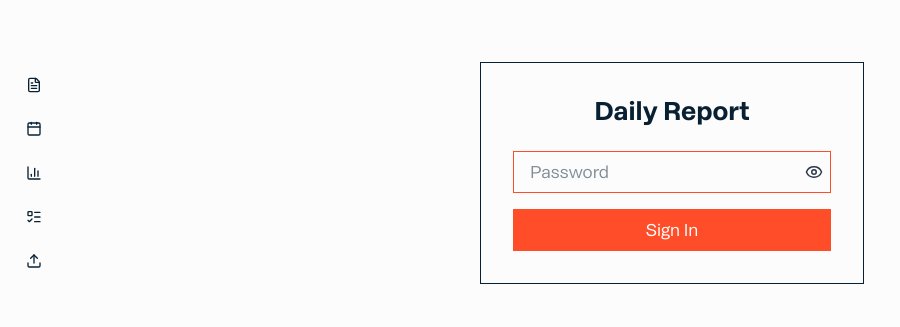
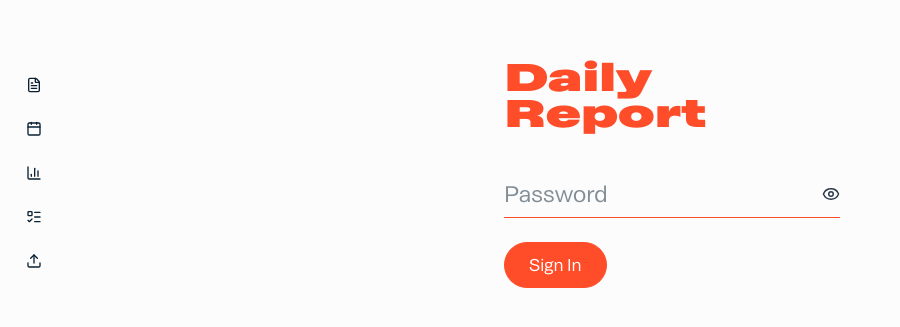
Before and after one commit to blacktails2/WLFT_Daily_Report, a Next.js app: page /login in a window 1280 px wide. Shown: the part 227-554 px from the top of the page, without its empty margins (0-900 px from the left). Built offline with nearby package versions, Linux system fonts and the light colour scheme.

Commit message:
edit login design

```diff
--- a/src/app/login/page.tsx
+++ b/src/app/login/page.tsx
@@ -32,39 +32,53 @@ export default function LoginPage() {
 
   return (
     <div className="min-h-screen flex items-center justify-center bg-[var(--color-bg)]">
-      <form
-        onSubmit={handleSubmit}
-        className="bg-[var(--color-bg)] p-8 border border-[var(--color-main)] w-full max-w-sm"
+      <div className="w-full max-w-sm px-6">
+        <h1
+          className="text-[var(--color-accent)] mb-10"
+          style={{
+            fontFamily: '"Doppo Expanded Black", sans-serif',
+            fontSize: "36px",
+            fontFeatureSettings: '"ss01", "ss02", "ss03", "ss04", "ss06"',
+            letterSpacing: "-0.015em",
+            lineHeight: 1,
+          }}
         >
-        <h1 className="text-2xl font-bold mb-6 text-center">
           Daily Report
         </h1>
-        <div className="relative mb-4">
+
+        <form onSubmit={handleSubmit}>
+          <div className="relative mb-6">
             <input
               type={showPassword ? "text" : "password"}
               value={password}
               onChange={(e) => setPassword(e.target.value)}
               placeholder="Password"
-            className="w-full px-4 py-2 pr-10 border border-[var(--color-main)] focus:outline-none focus:border-[var(--color-accent)]"
+              className="w-full py-2 pr-10 bg-transparent border-b border-[var(--color-main)] focus:outline-none focus:border-[var(--color-accent)] transition-all ease-in duration-100"
+              style={{ fontSize: "21px" }}
               autoFocus
             />
             <button
               type="button"
               onClick={() => setShowPassword(!showPassword)}
-            className="absolute right-2 top-1/2 -translate-y-1/2 text-[var(--color-main-hover)] hover:text-[var(--color-accent)]"
+              className="absolute right-0 top-1/2 -translate-y-1/2 text-[var(--color-main-hover)] hover:text-[var(--color-accent)] transition-all ease-in duration-100"
             >
               {showPassword ? <EyeOff size={18} /> : <Eye size={18} />}
             </button>
           </div>
-        {error && <p className="text-[var(--color-accent)] text-sm mb-4">{error}</p>}
+
+          {error && (
+            <p className="text-[var(--color-accent)] text-sm mb-4">{error}</p>
+          )}
+
           <button
             type="submit"
             disabled={loading}
-          className="w-full bg-[var(--color-accent)] text-white py-2 border border-[var(--color-accent)] hover:bg-[var(--color-bg)] hover:text-[var(--color-accent)] disabled:opacity-50 transition-all ease-in duration-100"
+            className="flex items-center justify-center px-6 py-2.5 bg-[var(--color-accent)] text-white rounded-full border border-[var(--color-accent)] hover:bg-[var(--color-bg)] hover:text-[var(--color-accent)] disabled:opacity-50 transition-all ease-in duration-100"
           >
             {loading ? "Signing in..." : "Sign In"}
           </button>
         </form>
       </div>
+    </div>
   );
 }
```
Lines whose indentation alone changed are shown as unchanged.
